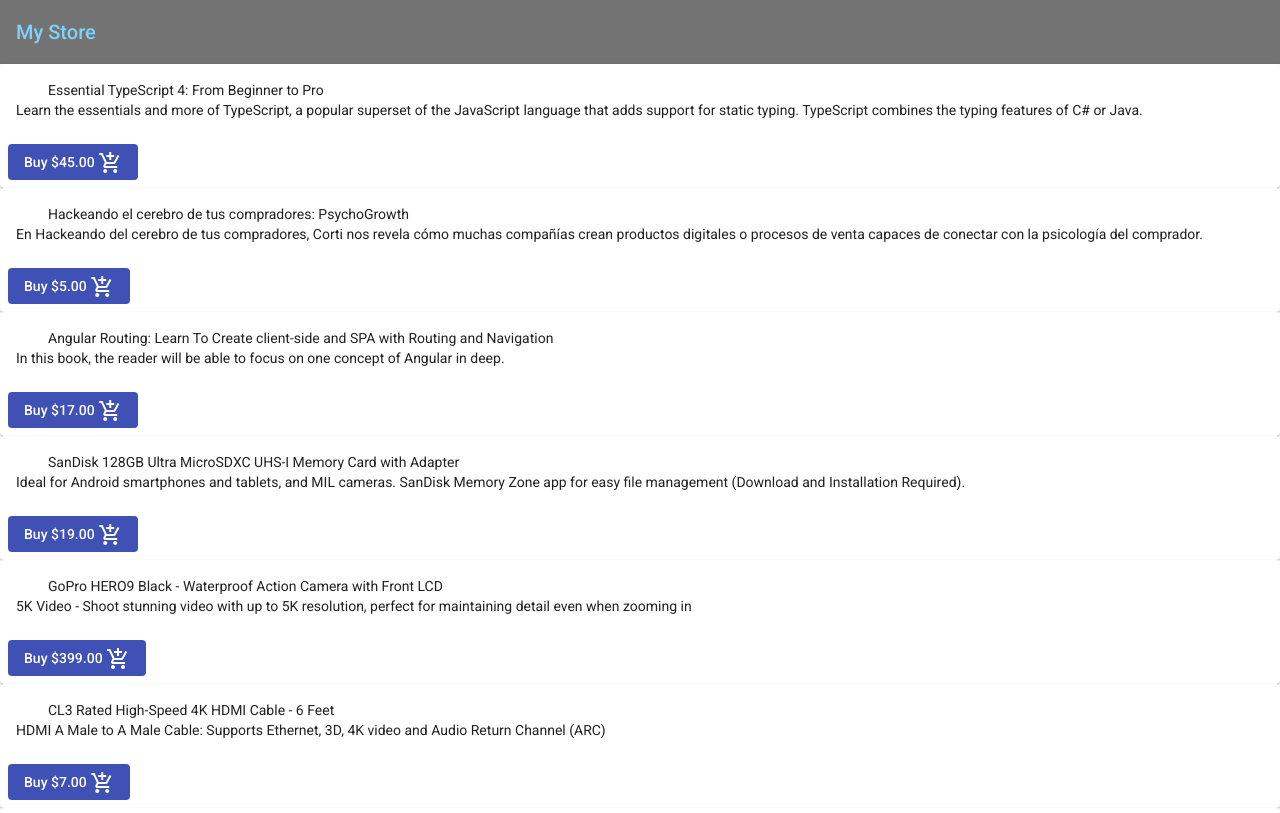
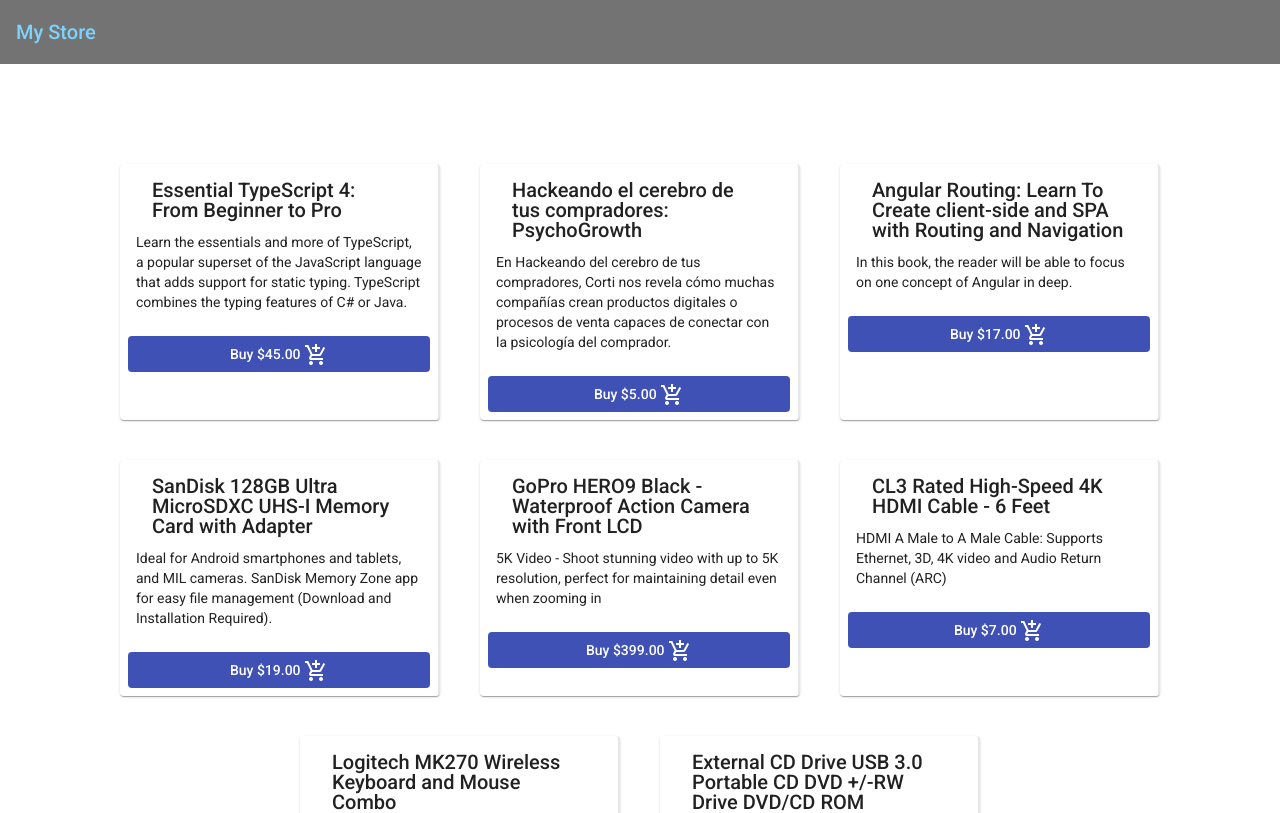
Before and after one commit to vafasca/store-Angular12-firstTrainingFull, an Angular app: page /products in a window 1280 px wide. Shown: the top 813 px of the page. Built offline with nearby package versions, Linux system fonts and the light colour scheme; data requests are answered from the project's data file.

Commit message:
added style to products cards components

```diff
--- a/src/app/pages/products/products.component.html
+++ b/src/app/pages/products/products.component.html
@@ -1,9 +1,13 @@
-<section class="products">
-  <mat-card class="card" *ngFor="let product of products">
-    <mat-card-header>{{product.name}}</mat-card-header>
+<section class="products flex flex-wrap justify-center align-middle mt-20">
+  <mat-card class="card m-5 w-3/12 h-3/12 border-r-2 relative" *ngFor="let product of products">
+    <mat-card-header>
+      <mat-card-title>
+        {{product.name}}
+      </mat-card-title>
+    </mat-card-header>
     <mat-card-content>{{product.description}}</mat-card-content>
-    <mat-card-actions>
-        <button mat-flat-button color="primary">
+    <mat-card-actions class="">
+        <button mat-flat-button color="primary" class="w-full hover:bg-red-500">
                 Buy {{product.price | currency}}
                 <mat-icon>add_shopping_cart</mat-icon>
         </button>
```
